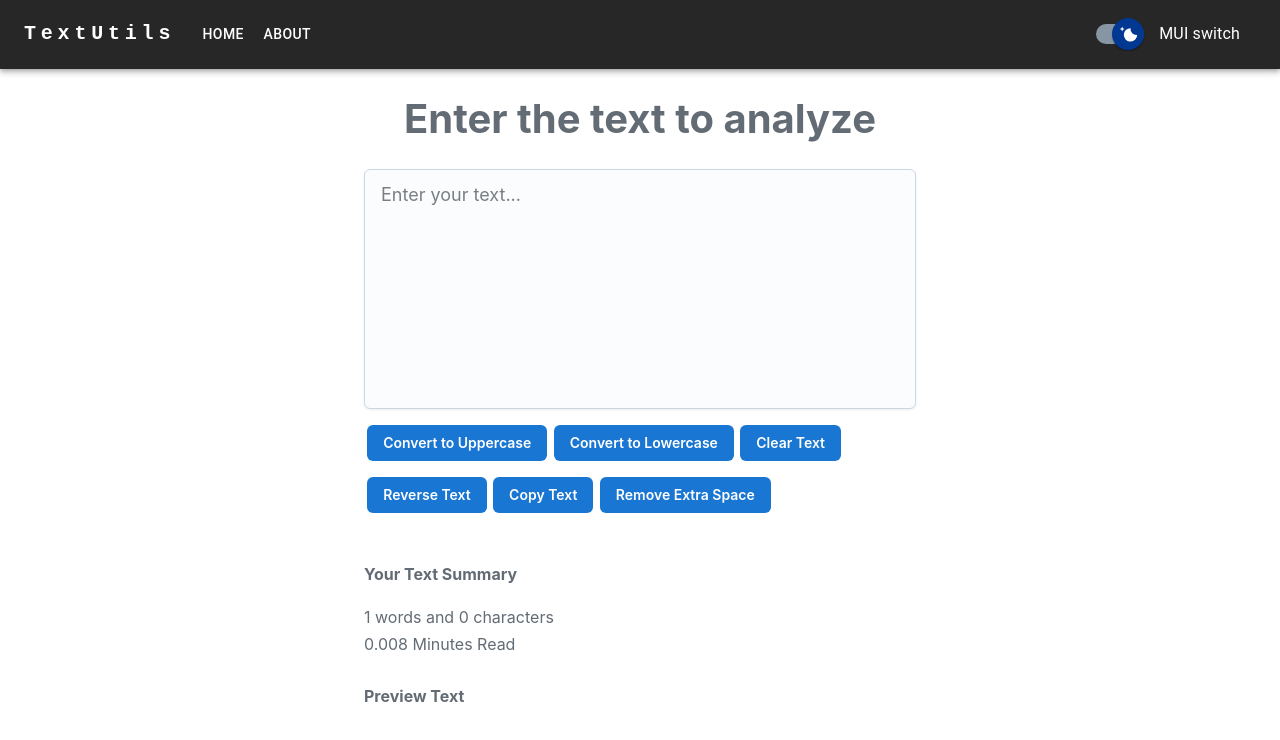
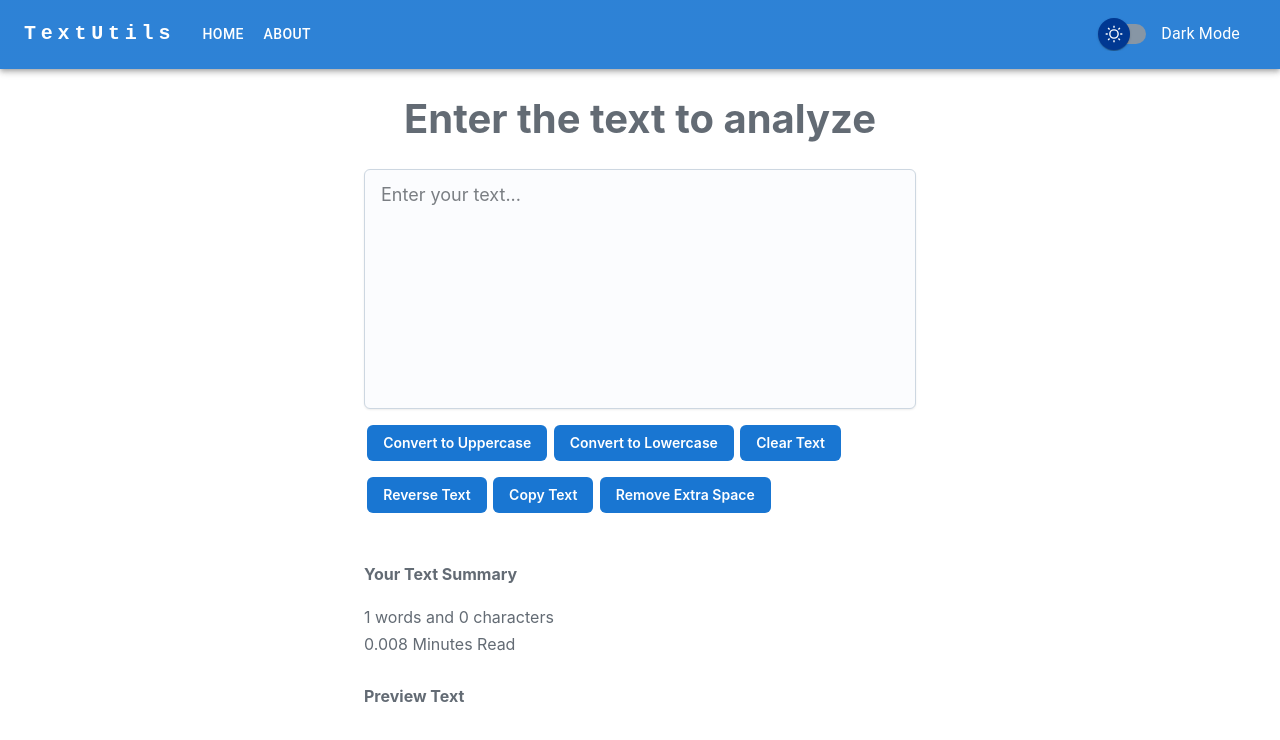
Before and after one commit to eyekavya/TextUtils, a React (Create React App) app: page / in a window 1280 px wide. Shown: the top 740 px of the page. Built offline with nearby package versions, Linux system fonts and the light colour scheme.

Commit message:
Added dark mode functionality on navbar

```diff
--- a/src/App.js
+++ b/src/App.js
@@ -4,30 +4,33 @@ import TextForm from "./components/TextForm";
 import Container from "@mui/material/Container";
 import About from "./components/About";
 import Heading from "./components/Heading";
-
 import { useState } from "react";
-
-import { ThemeProvider, createTheme } from "@mui/material/styles";
-import CssBaseline from "@mui/material/CssBaseline";
-import { palette } from "@mui/system";
+import { createTheme } from "@mui/material/styles";
 
 function App() {
-  const [mode, setMode] = useState("light");
+  const [darkMode, setDarkMode] = useState(false);
 
-  const dark = createTheme({
+  const handleToggleMode = () => {
+    setDarkMode(!darkMode);
+  };
+
+  const darkTheme = createTheme({
     palette: {
       mode: "dark",
-    },
-  });
-  const light = createTheme({
-    palette: {
-      mode: "light",
+      primary: {
+        main: "#1976d2",
+      },
     },
   });
 
   return (
     <>
-      <Navbar title="TextUtils" mode={dark} />
+      <Navbar
+        title="TextUtils"
+        darkTheme={darkTheme}
+        toggleMode={handleToggleMode}
+        darkMode={darkMode}
+      />
 
       {/* <About /> */}
 
@@ -38,4 +41,5 @@ function App() {
     </>
   );
 }
+
 export default App;
--- a/src/components/ModeSwitch.js
+++ b/src/components/ModeSwitch.js
@@ -51,13 +51,14 @@ const MaterialUISwitch = styled(Switch)(({ theme }) => ({
   },
 }));
 
-function ModeSwitch() {
+function ModeSwitch(props) {
   return (
     <>
       <FormGroup>
         <FormControlLabel
-          control={<MaterialUISwitch sx={{ m: 1 }} defaultChecked />}
-          label="MUI switch"
+          control={<MaterialUISwitch sx={{ m: 1 }} defaultChecked={false} />}
+          label="Dark Mode"
+          onChange={props.toggleMode}
         />
       </FormGroup>
     </>
--- a/src/components/Navbar.js
+++ b/src/components/Navbar.js
@@ -5,15 +5,15 @@ import Toolbar from "@mui/material/Toolbar";
 import Typography from "@mui/material/Typography";
 import Container from "@mui/material/Container";
 import Button from "@mui/material/Button";
-import { ThemeProvider } from "@mui/material";
 import ModeSwitch from "./ModeSwitch";
+import { ThemeProvider } from "@emotion/react";
 
 const pages = ["Home", "About"];
 
 function Navbar(props) {
   return (
-    <ThemeProvider theme={props.mode}>
-      <AppBar position="static">
+    <ThemeProvider theme={props.darkTheme}>
+      <AppBar position="static" enableColorOnDark={!props.darkMode}>
         <Container
           maxWidth="xl"
           style={{
@@ -50,7 +50,7 @@ function Navbar(props) {
               </Button>
             ))}
           </Toolbar>
-          <ModeSwitch />
+          <ModeSwitch toggleMode={props.toggleMode} />
         </Container>
       </AppBar>
     </ThemeProvider>
```
